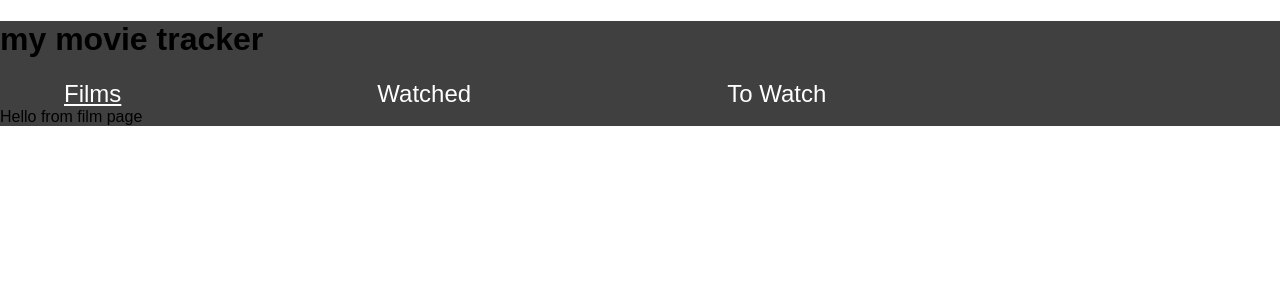
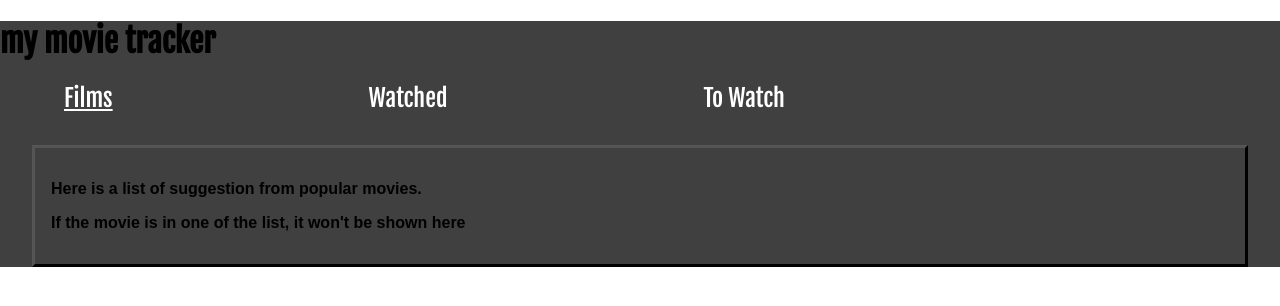
Before and after one commit to lizzie92869/Movie-Tracker, a React (Create React App) app: page / in a window 1280 px wide. Shown: the top 306 px of the page. Built offline with nearby package versions, Linux system fonts and the light colour scheme.

Commit message:
reinstall redux-thunk-router and recreate the frame and font css lost

```diff
--- a/public/index.html
+++ b/public/index.html
@@ -19,6 +19,7 @@
       work correctly both with client-side routing and a non-root public URL.
       Learn how to configure a non-root public URL by running `npm run build`.
     -->
+    <link href="https://fonts.googleapis.com/css?family=Fjalla+One" rel="stylesheet">
     <title>React App</title>
   </head>
   <body>
--- a/src/App.css
+++ b/src/App.css
@@ -1,11 +1,17 @@
 .background{
   background-color: #404040;
+  font-family: 'Fjalla One', sans-serif;
 }
 
+/*title*/
+.app-title {
+	font: 0.5rem;
+}
 /*NavBar*/
 
 #nav-bar{
   width: 100%;
+  font-family: 'Fjalla One', sans-serif;
 }
 .nav-button{
   margin-left: 5%;
@@ -18,3 +24,14 @@
 .active-nav-button{
   text-decoration: underline;
 }
+
+/*frame to display movies*/
+.frameDisplayMovies {
+  border: 0.2rem outset #555;
+/*
+  border-radius: 6px;*/
+  font: bold 1rem sans-serif;
+  margin: 2rem;
+  padding: 1rem;
+  outline-offset: 0.2rem;
+}
--- a/src/App.js
+++ b/src/App.js
@@ -15,7 +15,7 @@ class App extends Component {
       <div className="background">
 
         <header >
-          <h1 className="App-title">my movie tracker</h1>
+          <h1 className="app-title">my movie tracker</h1>
         </header>
 
          <Router>
--- a/src/actions/movieActions.js
+++ b/src/actions/movieActions.js
@@ -1,13 +1,14 @@
 import fetch from 'isomorphic-fetch';
-export function fetchmovies() {
+export function fetchMovies() {
+  return (dispatch) => {
+debugger
+    dispatch({ type: 'LOADING_MOVIES' });
+    return fetch('https://api.themoviedb.org/3/discover/movie?api_key=&language=en-US&sort_by=popularity.desc&include_adult=false&include_video=false&page=1')
+              .then(response => response.json())
+              .then(results => console.log("hello"));
 
-  // return (dispatch) => {
-
-  //   dispatch({ type: 'LOADING_MOVIES' });
-  //   return fetch('https://api.themoviedb.org/3/discover/movie?api_key=&language=en-US&sort_by=popularity.desc&include_adult=false&include_video=false&page=1')
-  //             .then(response => response.json())
-  //             .then(results => dispatch({ type: 'FETCH_MOVIES', payload: movies.title }));
-
-  // };
+  };
 
 }
+
+fetchMovies()
--- a/src/components/FilmsPage.js
+++ b/src/components/FilmsPage.js
@@ -13,8 +13,9 @@ let movies = fetchmovies()
 
 
 const FilmsPage = () =>
-  <div>
-  <div>Hello from film page</div>
+  <div className="frameDisplayMovies">
+  <div><p>Here is a list of suggestion from popular movies.</p>
+  <p>If the movie is in one of the list, it won't be shown here</p></div>
   <div>{movies}</div>
   </div>
 
```
